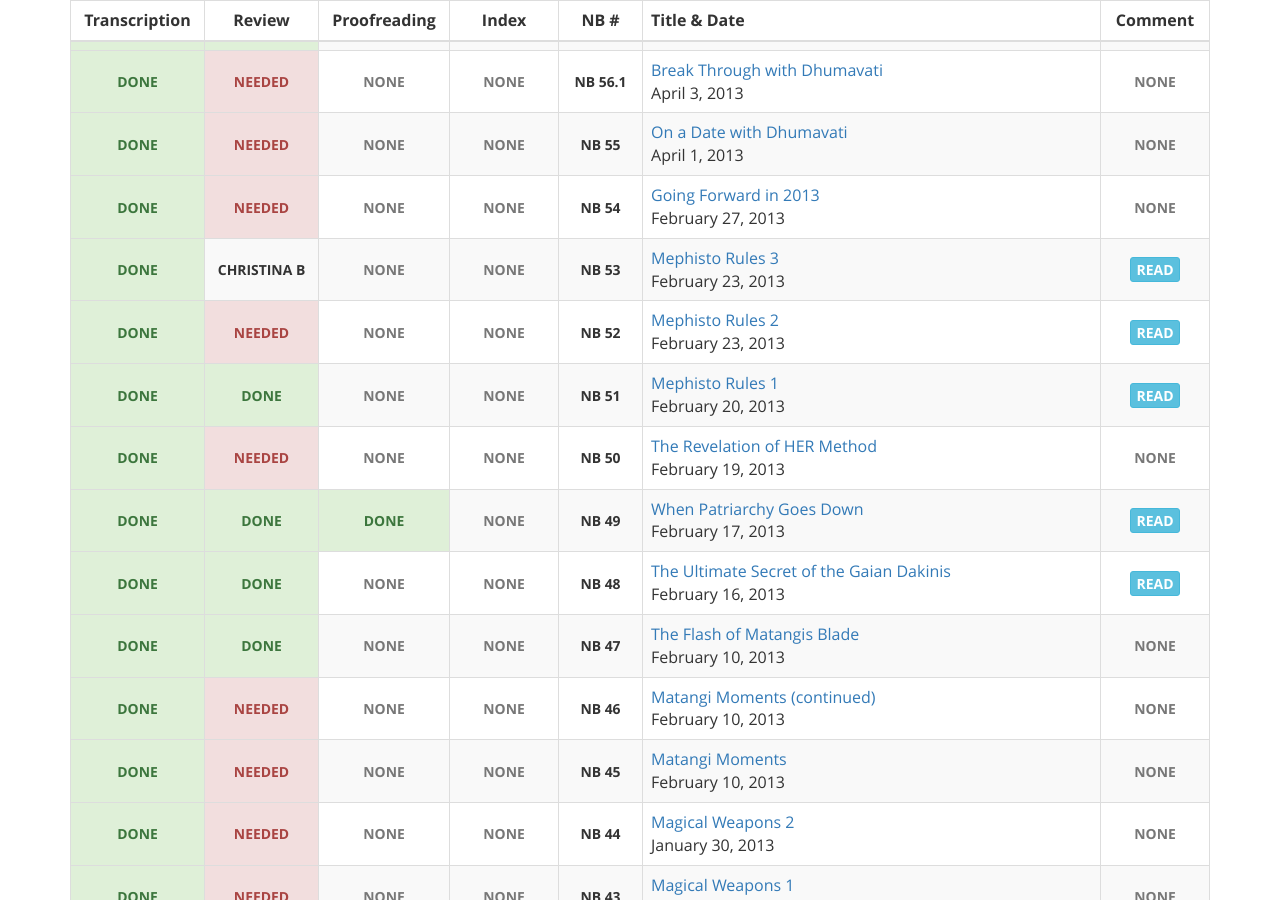
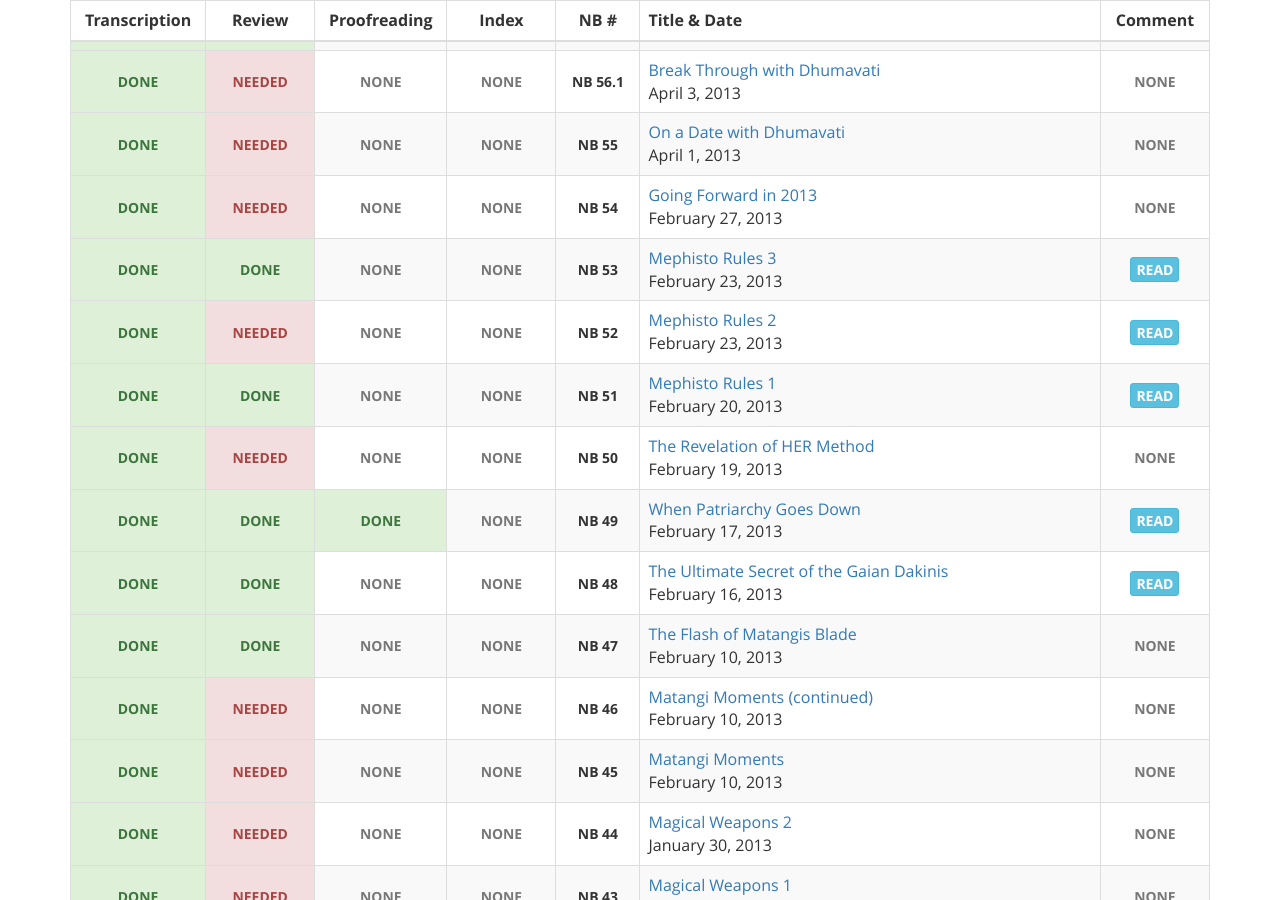
Before and after one commit to gaiaspora/gaiaspora.github.io, a Jekyll site: the page built from content/navigator-briefings.markdown, in a window 1280 px wide and 900 px high, scrolled down 5275 px. Built offline with Jekyll 4.4.1, drawn with Linux system fonts in a browser that asks for light colours.

Commit message:
Update nb.yaml

```diff
--- a/_data/nb.yaml
+++ b/_data/nb.yaml
@@ -720,7 +720,7 @@
 
 - NB: "53"
   Transcription: "done"
-  Review: "Christina B"
+  Review: "done"
   Proofreading: "none"
   Index: "none"
   Title: "Mephisto Rules 3"
@@ -1144,7 +1144,7 @@
 - NB: "6"
   Transcription: "done"
   Review: "done"
-  Proofreading: "SK-FIN"
+  Proofreading: "done"
   Index: "none"
   Title: "Divine Alchemy"
   Date: "April 5, 2012"
```
